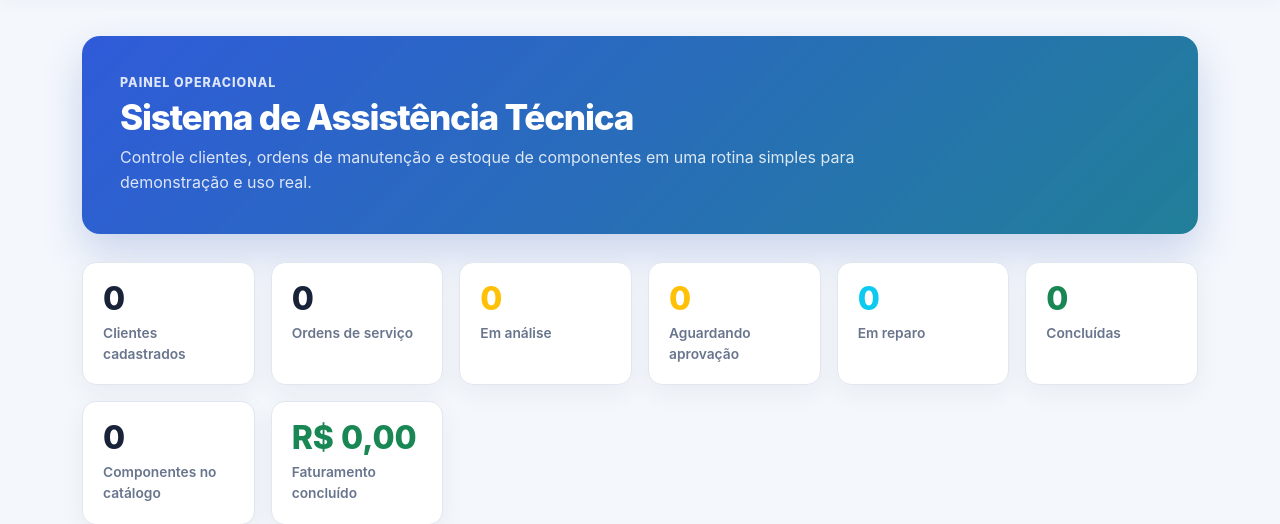
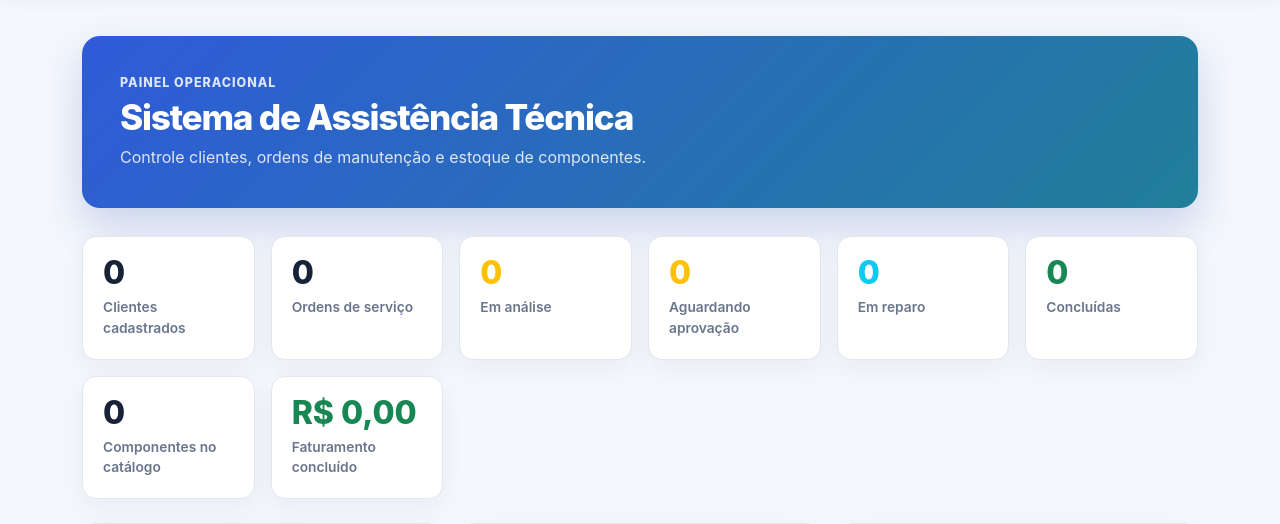
Before and after one commit to JoaoGery/TCCprincipal, a Node server app: page / in a window 1280 px wide. Shown: the part 72-596 px from the top of the page. Run offline with Node 20, Linux system fonts and the light colour scheme; the visitor is signed in with stand-in values (Sample User, id 1); some libraries are stand-ins or nearby versions.

Commit message:
modified:   views/dashboard.ejs

```diff
--- a/views/dashboard.ejs
+++ b/views/dashboard.ejs
@@ -1,12 +1,11 @@
-<%- include('partials/header', { title: 'Dashboard | AssisTech' }) %>
+<%- include('partials/header', { title: 'Dashboard | AssiTech' }) %>
 
   <div class="container">
     <%- include('partials/flash') %>
       <section class="hero-panel page-heading">
         <div class="page-eyebrow">Painel operacional</div>
         <h1 class="page-title">Sistema de Assistência Técnica</h1>
-        <p class="page-subtitle">Controle clientes, ordens de manutenção e estoque de componentes em uma rotina simples
-          para demonstração e uso real.</p>
+        <p class="page-subtitle">Controle clientes, ordens de manutenção e estoque de componentes.</p>
       </section>
 
       <section class="metric-grid mb-4" aria-label="Indicadores do sistema">
```
